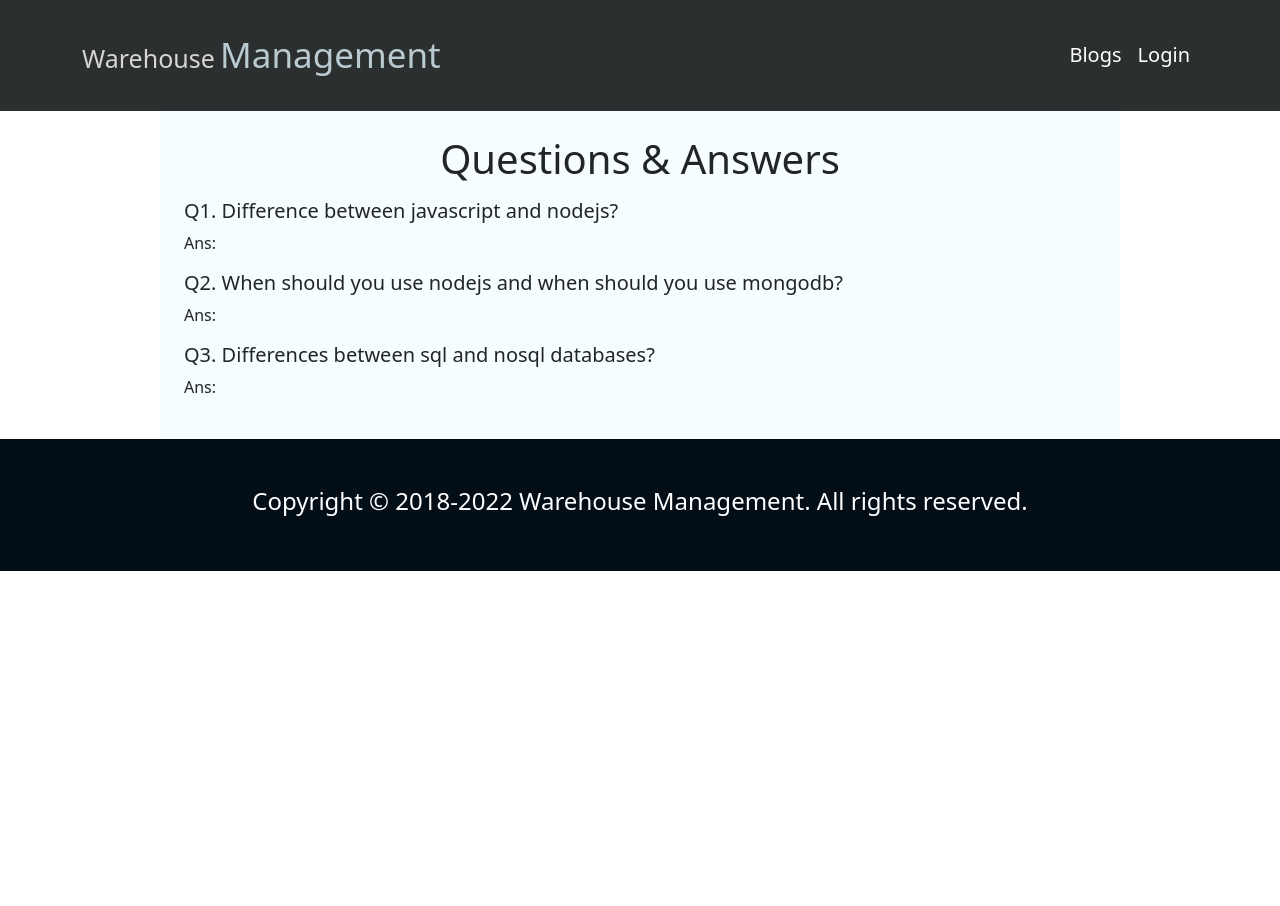
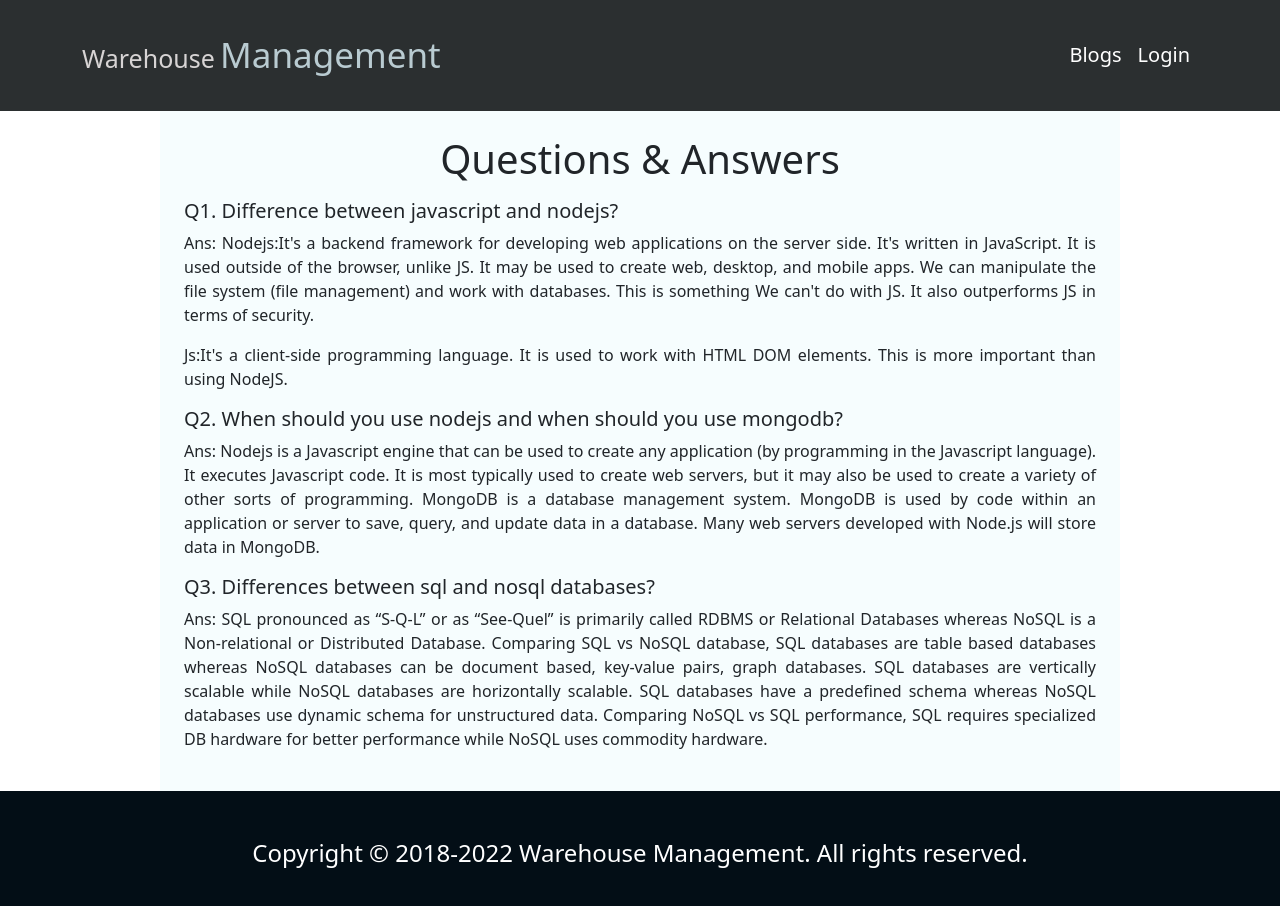
Before and after one commit to almaskhanzz/warehouse-management-client-side, a React (Create React App) app: page /blogs in a window 1280 px wide. Shown: the top 906 px of the page. Before the commit the page ends 800 px from the top, so only its background shows below. Built offline with nearby package versions, Linux system fonts and the light colour scheme; no server answers.

Commit message:
blogs updated

```diff
--- a/src/Pages/Blogs/Blogs.js
+++ b/src/Pages/Blogs/Blogs.js
@@ -8,14 +8,29 @@ const Blogs = () => {
                 <h5>Q1. Difference between javascript and nodejs?</h5>
                 <p>
                     Ans:
+                    Nodejs:It's a backend framework for developing web applications on the server side.
+                    It's written in JavaScript. It is used outside of the browser, unlike JS.
+                    It may be used to create web, desktop, and mobile apps. We can manipulate the file system (file management) and work with databases. This is something We can't do with JS. It also outperforms JS in terms of security.
+                </p>
+                <p>
+                    Js:It's a client-side programming language.
+                    It is used to work with HTML DOM elements.
+                    This is more important than using NodeJS.
+
                 </p>
                 <h5>Q2. When should you use nodejs and when should you use mongodb?</h5>
                 <p>
-                    Ans:
+                    Ans: Nodejs is a Javascript engine that can be used to create any application (by programming in the Javascript language). It executes Javascript code. It is most typically used to create web servers, but it may also be used to create a variety of other sorts of programming.
+
+                    MongoDB is a database management system. MongoDB is used by code within an application or server to save, query, and update data in a database. Many web servers developed with Node.js will store data in MongoDB.
                 </p>
                 <h5>Q3. Differences between sql and nosql databases?</h5>
                 <p>
-                    Ans:
+                    Ans: SQL pronounced as “S-Q-L” or as “See-Quel” is primarily called RDBMS or Relational Databases whereas NoSQL is a Non-relational or Distributed Database.
+                    Comparing SQL vs NoSQL database, SQL databases are table based databases whereas NoSQL databases can be document based, key-value pairs, graph databases.
+                    SQL databases are vertically scalable while NoSQL databases are horizontally scalable.
+                    SQL databases have a predefined schema whereas NoSQL databases use dynamic schema for unstructured data.
+                    Comparing NoSQL vs SQL performance, SQL requires specialized DB hardware for better performance while NoSQL uses commodity hardware.
                 </p>
             </div>
         </div>
--- a/src/Pages/Home/Home/Home.css
+++ b/src/Pages/Home/Home/Home.css
@@ -34,3 +34,35 @@
 /* .forms {
     width: 60%;
 } */
+
+@media only screen and (max-width: 540px) {
+    .services {
+        grid-template-columns: repeat(1, 1fr);
+        width: 83%;
+    }
+
+    .about-sec {
+        flex-direction: column;
+    }
+
+    .about-us {
+        width: 90%;
+    }
+
+    .feedback {
+        width: 90%;
+    }
+}
+
+@media only screen and (min-width: 541px) and (max-width: 1024px) {
+    .services {
+        grid-template-columns: repeat(2, 1fr);
+        width: 85%;
+    }
+}
+
+@media only screen and (min-width: 1290px) {
+    .services {
+        width: 75%;
+    }
+}
--- a/src/Pages/Home/Home/Home.js
+++ b/src/Pages/Home/Home/Home.js
@@ -49,7 +49,7 @@ const Home = () => {
                 </div>
 
             </div>
-            <div className='mb-5 mx-5 mt-5 d-flex justify-content-center'>
+            <div className='mb-5 about-sec mx-5 mt-5 d-flex justify-content-center'>
                 <div className='about-us'>
                     <h1>ABOUT US</h1>
                     <p>
```
